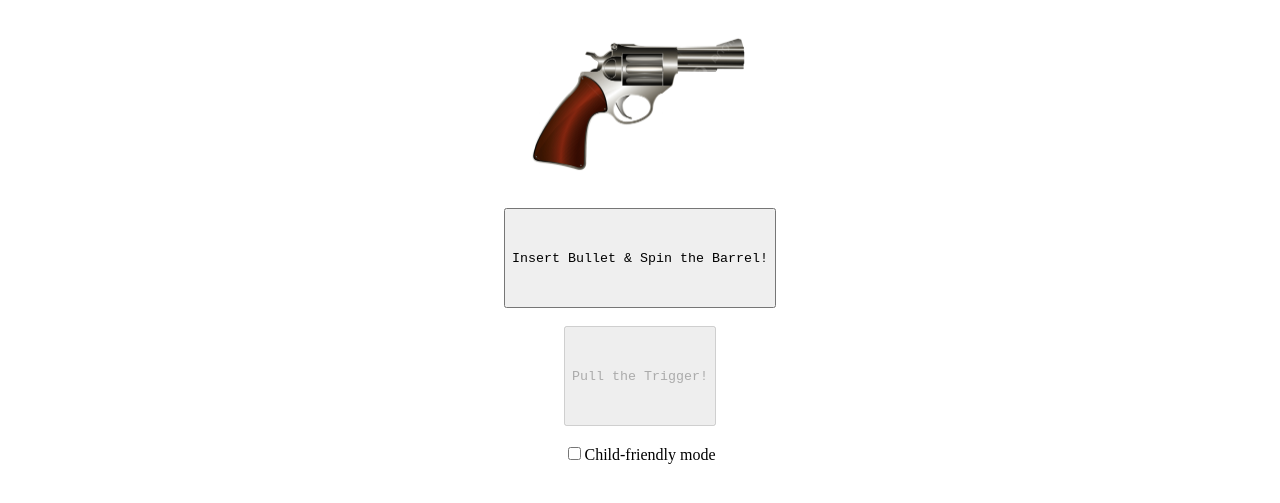
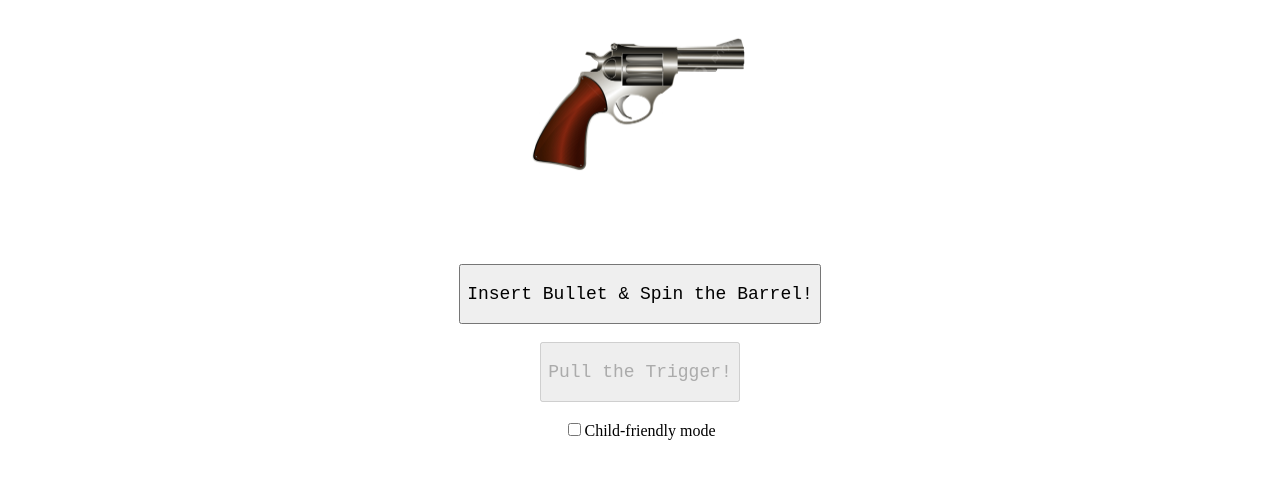
Before and after one commit to lyhottag13/russian-roulette, a plain HTML site: page index.html in a window 1280 px wide. Shown: the part 107-610 px from the top of the page. Drawn offline with Linux system fonts and the light colour scheme.

Commit message:
Saved Files

```diff
--- a/index.html
+++ b/index.html
@@ -13,8 +13,8 @@
     <img src="images/Revolver.png" style="width:300px;" id="revolver">
   </div>
   <div id="text">
-    <div id="app"></div>
-    <div id="percent"></div>
+    <div id="app"><br></div>
+    <div id="percent"><br></div>
   </div>
   <div id="buttons">
     <button onclick="spinBarrel()" id="spinBarrel">Insert Bullet & Spin the Barrel!</button>
--- a/script.js
+++ b/script.js
@@ -68,7 +68,7 @@ function setTitle() {
 }
 function setDeathText() {
   if (shoot) {
-    percent.innerHTML = (childFriendlyMode) ? "You nerfed!" : "You died!";
+    percent.innerHTML = (childFriendlyMode) ? "You nerf or nothinged!" : "You died!";
   }
 }
 function playGunshot() {
--- a/style.css
+++ b/style.css
@@ -17,16 +17,18 @@ h1 {
     align-items: center;
     text-align: center;
     button {
-        font: 100px;
-        height: 100px;
+        font-size: large;
+        height: 60px;
         font-family: 'Courier New', Courier, monospace;
     }
 }
 #checkbox {
+    font-size: large;
     padding-top: 20px;
     text-align: center;
 }
 #text {
+    font-size: x-large;
     font-family: cursive;
     text-align: center;
     padding-bottom: 30px;
```
